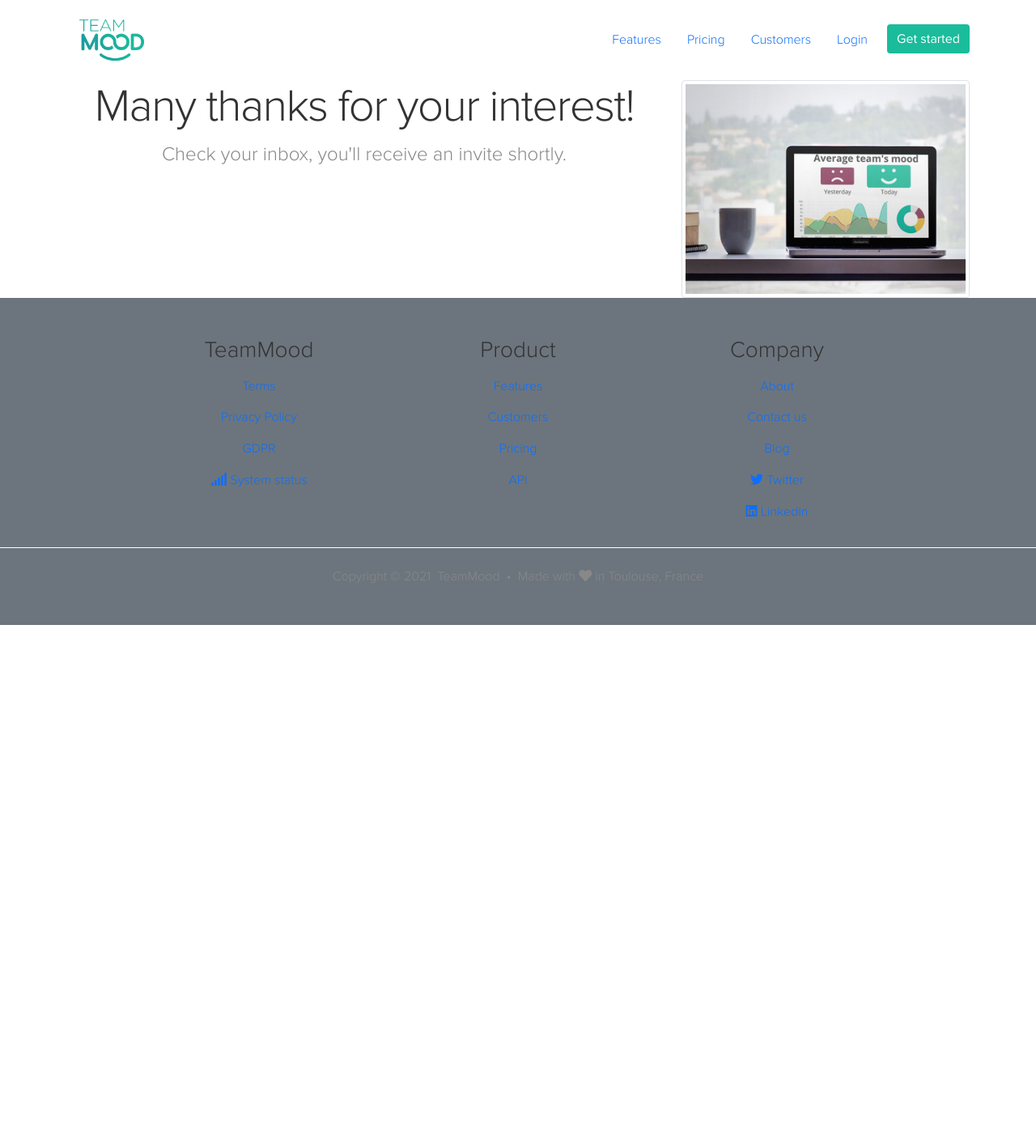
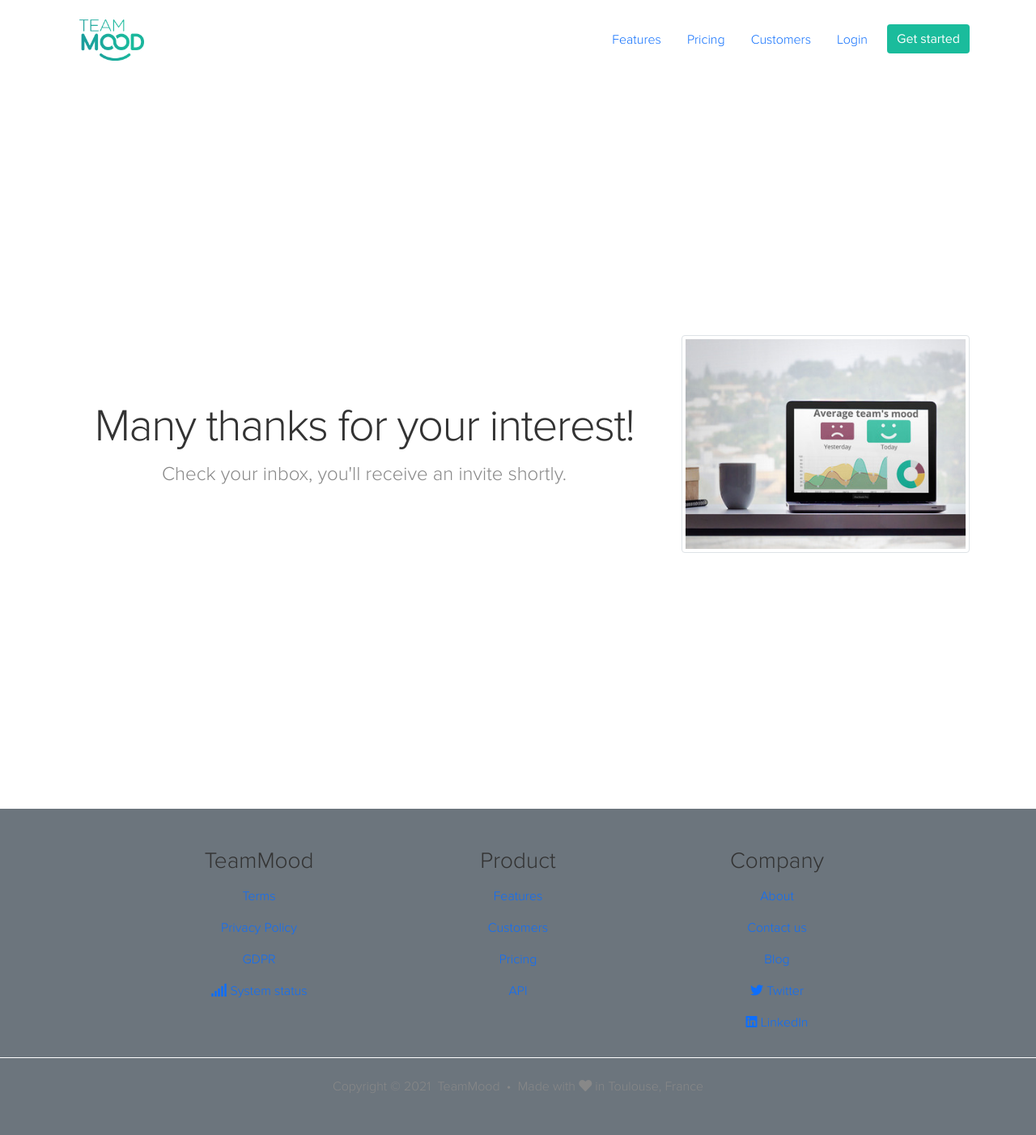
Before and after one commit to TeamMood/landing-page, a Jekyll site: the page built from en/thankyou/index.html, in a window 1280 px wide. Shown: the whole page at 81% size. Built offline with Jekyll 4.4.1, drawn with Linux system fonts in a browser that asks for light colours; nearby versions of some CDN libraries; comment, search, counter and statistics services are not loaded; before the commit the page ends 900 px from its top, so only the background shows below that.

Commit message:
thankyou en & fr class upgraded

```diff
--- a/en/thankyou/index.html
+++ b/en/thankyou/index.html
@@ -16,7 +16,7 @@
 <script>qp('track', 'CompleteRegistration');</script>
 <div class="front-header homepage-header">
     <div class="container">
-        <div class="row">
+        <div class="row vh-100 align-items-center">
             <div class="col-md-8">
                 <h1>Many thanks for your interest!</h1>
                 <div class="hidden-xs">
@@ -24,7 +24,7 @@
                 </div>
             </div>
             <div class="col-md-4">
-                <img src="/images/main-en.jpg" class="img-responsive img-thumbnail">
+                <img src="/images/main-en.jpg" class="img-fluid img-thumbnail">
             </div>
         </div>
     </div>
--- a/fr/thankyou/index.html
+++ b/fr/thankyou/index.html
@@ -16,7 +16,7 @@
 <script>qp('track', 'CompleteRegistration');</script>
 <div class="front-header homepage-header">
     <div class="container">
-        <div class="row">
+        <div class="row vh-100 align-items-center">
             <div class="col-md-8">
                 <h1>Mille mercis pour l'interêt que vous portez à TeamMood !</h1>
                 <div class="hidden-xs">
@@ -24,7 +24,7 @@
                 </div>
             </div>
             <div class="col-md-4">
-                <img src="/images/main-{{page.lang}}.jpg" class="img-responsive img-thumbnail">
+                <img src="/images/main-{{page.lang}}.jpg" class="img-fluid img-thumbnail">
             </div>
         </div>
     </div>
```
